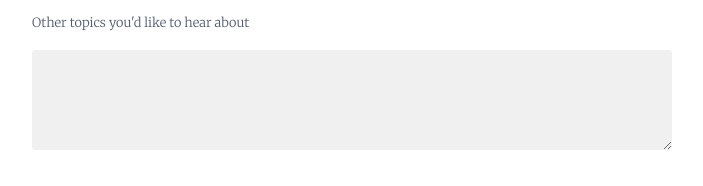
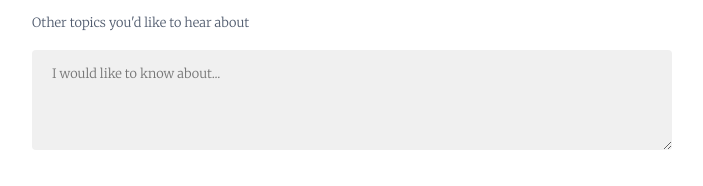
Before and after one commit to unluisco/Project-3-Online-Registration-Form, a plain HTML site: page index.html in a window 1280 px wide. Shown: the part 1177-1363 px from the top of the page, without its empty margins (288-991 px from the left). Drawn offline with Linux system fonts and the light colour scheme.

Commit message:
add placeholder to textarea

```diff
--- a/index.html
+++ b/index.html
@@ -102,7 +102,7 @@
 				<label for="text-format">Plain text</label><br>
 
 				<label class="title" for="other-topics">Other topics you'd like to hear about</label>
-				<textarea id="other-topics" name="other_topics"></textarea>
+				<textarea id="other-topics" name="other_topics" placeholder="I would like to know about..."></textarea>
 			</fieldset>
 
 			<button type="submit">Sign Up</button>
```
